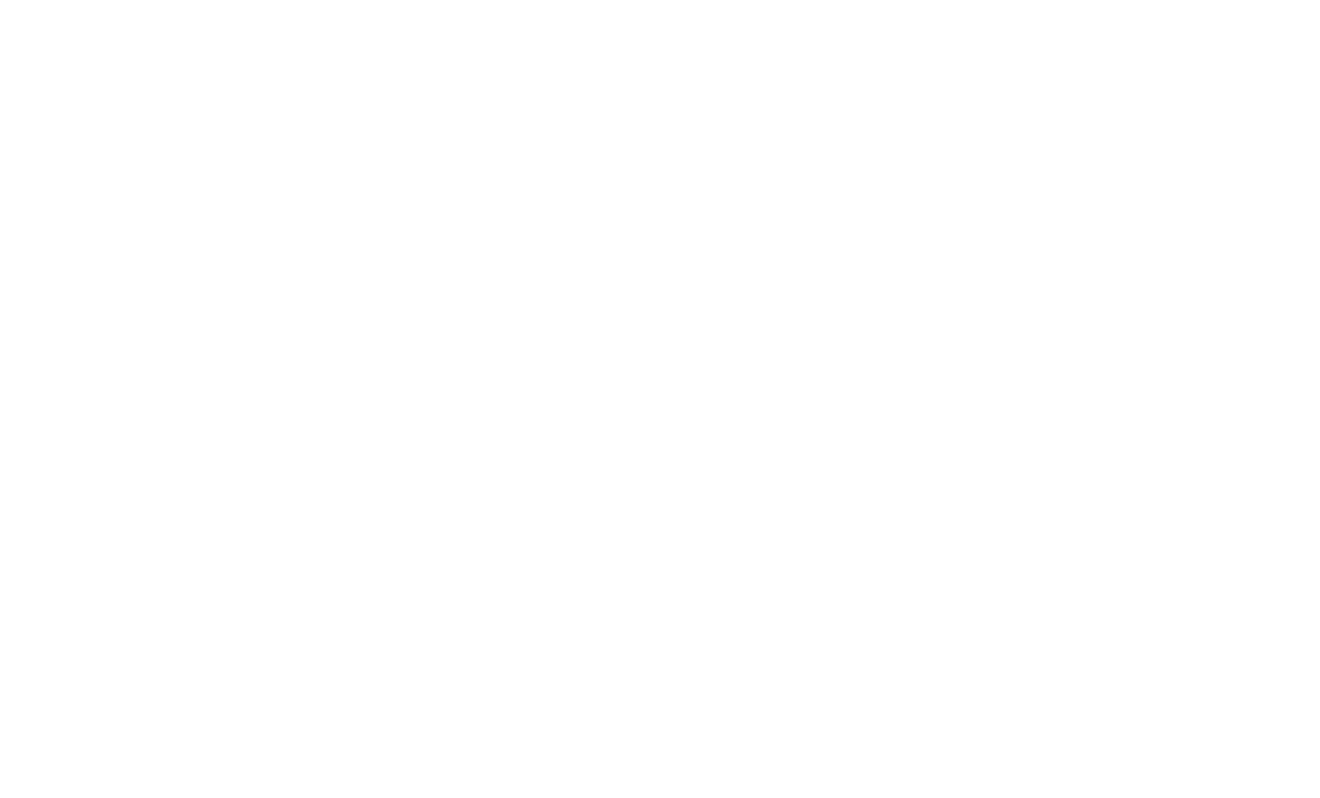
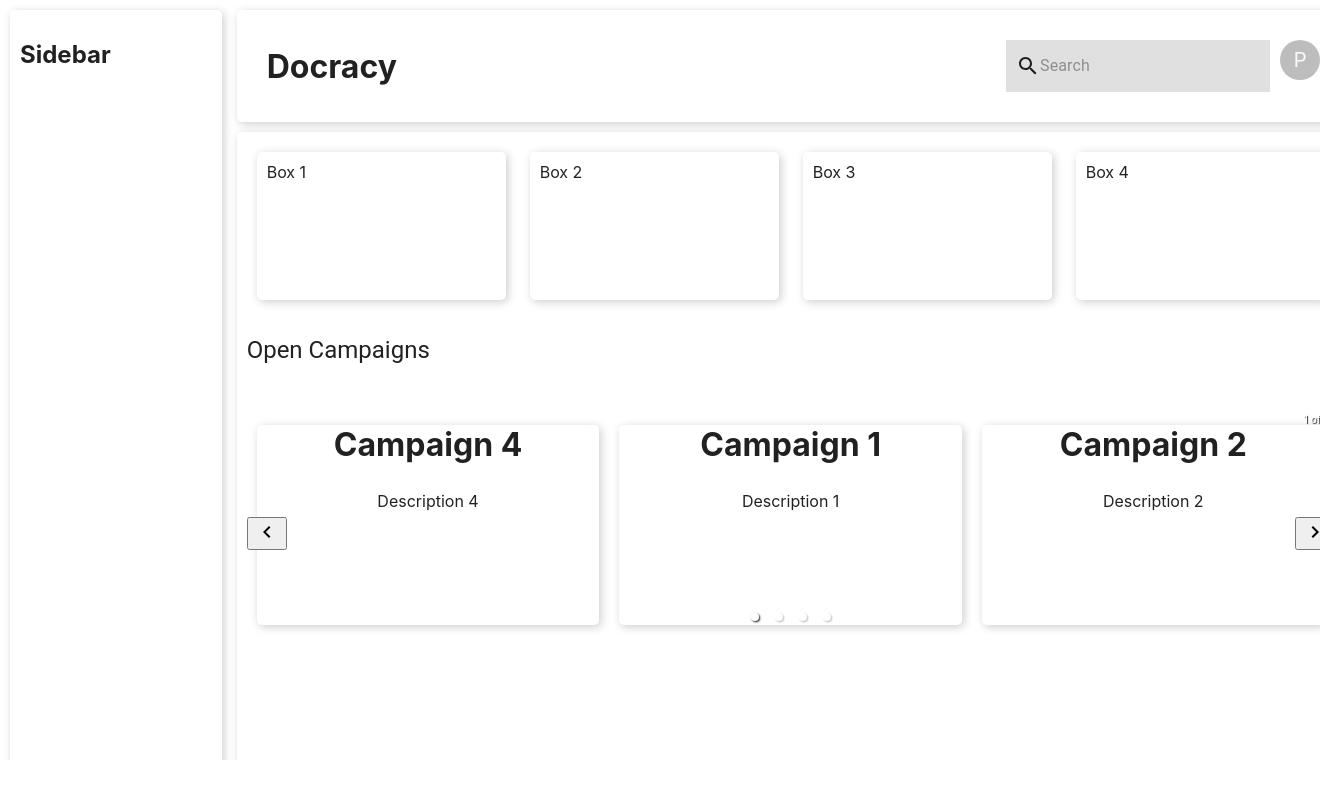
Before and after one commit to lyxnlabs/docracy, a React (Create React App) app: page /home in a window 1280 px wide. Before the commit this address had no page. Shown: the whole page, 1320 px wide, since content can reach past the window. Built offline with nearby package versions, Linux system fonts and the light colour scheme.

Commit message:
dashboard added

```diff
--- a/package.json
+++ b/package.json
@@ -6,6 +6,8 @@
     "@chakra-ui/react": "^2.7.1",
     "@emotion/react": "^11.11.1",
     "@emotion/styled": "^11.11.0",
+    "@material-ui/core": "^4.12.4",
+    "@material-ui/icons": "^4.11.3",
     "@mui/material": "^5.13.6",
     "@testing-library/jest-dom": "^5.16.5",
     "@testing-library/react": "^13.4.0",
@@ -14,6 +16,7 @@
     "react": "^18.2.0",
     "react-dom": "^18.2.0",
     "react-icons": "^4.10.1",
+    "react-responsive-carousel": "^3.2.23",
     "react-scripts": "5.0.1",
     "web-vitals": "^2.1.4"
   },
--- a/src/App.js
+++ b/src/App.js
@@ -24,6 +24,12 @@
           path="/"
           element={isLoggedIn ? <Home /> : <SignInPage/>}
         />
+          <Route
+          exact
+          path="/home"
+          element={<Home/>}
+        />
+
 
 
       </Routes>
--- a/src/components/Home.jsx
+++ b/src/components/Home.jsx
@@ -1,7 +1,187 @@
-import React from 'react'
+import React, { useState } from 'react';
+import { Grid, Paper, Hidden, Typography, IconButton, InputBase, Avatar } from '@material-ui/core';
+import { ChevronLeft, ChevronRight, Search } from '@material-ui/icons';
+import { Carousel } from 'react-responsive-carousel';
+import 'react-responsive-carousel/lib/styles/carousel.min.css';
+import './home.css';
 
-export default function Home() {
+const Home = () => {
+  const [currentSlide, setCurrentSlide] = useState(0);
+
+  const handleSlideChange = (index) => {
+    setCurrentSlide(index);
+  };
+
+
+  const campaignData = [
+    { title: 'Campaign 1', description: 'Description 1' },
+    { title: 'Campaign 2', description: 'Description 2' },
+    { title: 'Campaign 3', description: 'Description 3' },
+    { title: 'Campaign 4', description: 'Description 4' },
+  ];
+
+  const boxData = [
+    { title: 'Box 1', description: 'Description 1' },
+    { title: 'Box 2', description: 'Description 2' },
+    { title: 'Box 3', description: 'Description 3' },
+    { title: 'Box 4', description: 'Description 4' },
+  ];
+
+  const [searchQuery, setSearchQuery] = useState('');
+
+  const handleSearch = (event) => {
+    setSearchQuery(event.target.value);
+    // Perform search logic here
+  };
+
   return (
-    <div>Home</div>
-  )
-}
+    <Grid container spacing={10} className="home">
+      <Hidden xsDown>
+        <Grid item sm={2}>
+          <Paper elevation={2} className="sidebar styles" style={{ boxShadow: '2px 2px 10px rgba(0, 0, 0, 0.2)', borderRadius: '5px' }}>
+            <h2>Sidebar</h2>
+          </Paper>
+        </Grid>
+      </Hidden>
+      <Grid item xs={12} sm={10}>
+      <Paper
+  elevation={2}
+  className="header"
+  style={{
+    display: 'flex',
+    alignItems: 'center',
+    justifyContent: 'space-between',
+    backgroundColor: '#ffffff',
+    padding: '30px',
+    margin: '10px',
+    width: '100%',
+    boxShadow: '2px 2px 10px rgba(0, 0, 0, 0.2)',
+    borderRadius: '5px',
+  }}
+>
+  <h1 className="title">Docracy</h1>
+  <div style={{ display: 'flex' }}>
+    <div className="search">
+      <InputBase
+        placeholder="Search"
+        value={searchQuery}
+        onChange={handleSearch}
+        startAdornment={<Search />}
+        className="search-input"
+      />
+    </div>
+    <Avatar className="profile-icon" style={{ marginLeft: '10px' }}>
+      P
+    </Avatar>
+  </div>
+
+  <style jsx>{`
+    @media (max-width: 600px) {
+      .header {
+        flex-direction: column;
+        align-items: center;
+      }
+      .title {
+        margin-bottom: 10px;
+      }
+      .search {
+        margin-bottom: 10px;
+      }
+    }
+  `}</style>
+</Paper>
+
+
+        <Paper
+          elevation={2}
+          className="content"
+          style={{
+            boxShadow: '2px 2px 10px rgba(0, 0, 0, 0.2)',
+            borderRadius: '5px',
+            overflowX: 'auto',
+          }}
+        >
+          <Grid container spacing={3}>
+            <Grid item xs={12}>
+              <Grid container spacing={3} className="boxes">
+                {boxData.map((box, index) => (
+                  <Grid key={index} item xs={12} md={3}>
+                    <Paper
+                      elevation={2}
+                      className="box"
+                      style={{
+                        boxShadow: '2px 2px 10px rgba(0, 0, 0, 0.2)',
+                        borderRadius: '5px',
+                      }}
+                    >
+                      {box.title}
+                    </Paper>
+                  </Grid>
+                ))}
+              </Grid>
+            </Grid>
+            <Grid item xs={12}>
+              <Typography variant="h5" gutterBottom>
+                Open Campaigns
+              </Typography>
+            </Grid>
+            <Grid item xs={12} className="carousel">
+              <Carousel
+                selectedItem={currentSlide}
+                onChange={handleSlideChange}
+                showArrows={true}
+                infiniteLoop={true}
+                emulateTouch={true}
+                showThumbs={false}
+                centerMode={window.innerWidth <= 600 ? false : true}
+                centerSlidePercentage={window.innerWidth <= 600 ? 100 : 33.33}
+                renderArrowPrev={(onClickHandler, hasPrev, label) =>
+                  hasPrev && (
+                    <button
+                      type="button"
+                      onClick={onClickHandler}
+                      title={label}
+                      style={{ position: 'absolute', left: 0, top: '50%', zIndex: 1 }}
+                    >
+                      <ChevronLeft />
+                    </button>
+                  )
+                }
+                renderArrowNext={(onClickHandler, hasNext, label) =>
+                  hasNext && (
+                    <button
+                      type="button"
+                      onClick={onClickHandler}
+                      title={label}
+                      style={{ position: 'absolute', right: 0, top: '50%', zIndex: 1 }}
+                    >
+                      <ChevronRight />
+                    </button>
+                  )
+                }
+              >
+                {campaignData.map((campaign, index) => (
+                  <div
+                    key={index}
+                    className="campaign-box"
+                    style={{
+                      boxShadow: '2px 2px 10px rgba(0, 0, 0, 0.2)',
+                      borderRadius: '5px',
+                      margin: '10px',
+                      height: '200px',
+                    }}
+                  >
+                    <h2 className='campaign-title'>{campaign.title}</h2>
+                    <p>{campaign.description}</p>
+                  </div>
+                ))}
+              </Carousel>
+            </Grid>
+          </Grid>
+        </Paper>
+      </Grid>
+    </Grid>
+  );
+};
+
+export default Home;
--- /dev/null
+++ b/src/components/home.css
@@ -0,0 +1,78 @@
+.home {
+    height: 100vh;
+    width: 90vh;
+    overflow: hidden; /* Add this to hide scrollbars */
+  }
+
+  .header {
+    display: flex;
+    align-items: center;
+    justify-content: space-between;
+    background-color: #f0f0f0;
+    padding: 30px;
+    margin:10px;
+  }
+
+
+
+  .title {
+    margin: 0;
+  }
+
+  .search {
+    background-color: #e0e0e0;
+    padding: 10px;
+  }
+
+  .sidebar {
+    background-color: #f0f0f0;
+    padding: 10px;
+    height: 100%;
+    margin: 10px;
+    width: 15vw; /* Adjust the width as needed */
+    overflow: auto; /* Add this to enable scrolling if sidebar content overflows */
+  }
+  .title {
+    font-size: 32px; /* Default font size for larger screens */
+  }
+  .campaign-title{
+    font-size: 32px; /* Font size for smaller screens */
+  }
+
+  @media (max-width: 600px) {
+    .title {
+      font-size: 24px; /* Font size for smaller screens */
+    }
+    .campaign-title{
+      font-size: 24px; /* Font size for smaller screens */
+    }
+  }
+
+  .content {
+    width: 85vw; /* Adjust the width to leave space for the sidebar */
+    background-color: #ffffff;
+    margin: 10px;
+    padding: 10px;
+    height: calc(100vh - 64px); /* Adjust the height to leave space for header */
+    display: flex;
+    flex-wrap: wrap;
+    justify-content: flex-start;
+    align-items: flex-start;
+    overflow: auto; /* Add this to enable scrolling if content overflows */
+  }
+
+  .box {
+    background-color: #f0f0f0;
+    padding: 10px;
+
+
+    height: 10vw;
+  }
+
+  .boxes {
+    display:flex;
+flex-wrap:flex;
+width:100%;
+position:relative;
+padding:10px;
+  }
```
Also changed, not shown: 1 other file (tests, documents, lock files or other folders).
